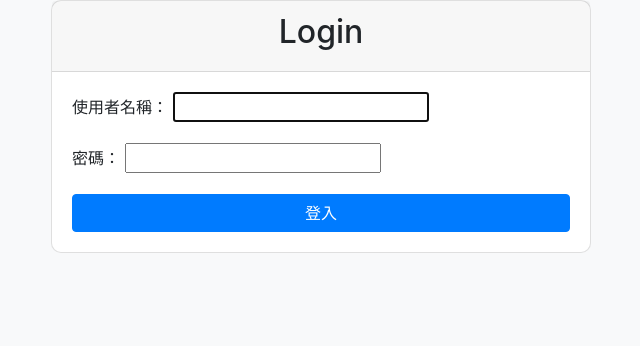
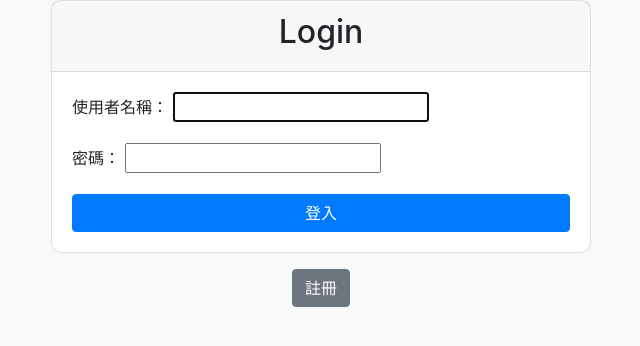
Before and after one commit to kingian1215/MyOnlineMall, a Django app: page /login/ in a window 1280 px wide. Shown: the top 346 px of the page, without its empty margins (319-959 px from the left). Run offline with Django 4.2, Linux system fonts and the light colour scheme; some libraries are stand-ins or nearby versions.

Commit message:
Add files via upload

```diff
--- a/accounts/templates/login.html
+++ b/accounts/templates/login.html
@@ -40,6 +40,10 @@
                             </div>
                         {% endif %}
                     </div>
+
+                </div>
+                <div class="text-center mt-3">
+                    <a href="{% url 'register' %}" class="btn btn-secondary">註冊</a>
                 </div>
             </div>
         </div>
--- a/reservations/views.py
+++ b/reservations/views.py
@@ -10,7 +10,7 @@ from django.contrib.auth.decorators import login_required
 
 logger = logging.getLogger(__name__) # 取得loggers
 
-# @login_required
+@login_required(login_url='/login/')
 def make_reservation(request):
     if request.method == 'POST':
         form = ReservationForm(request.POST)
```
